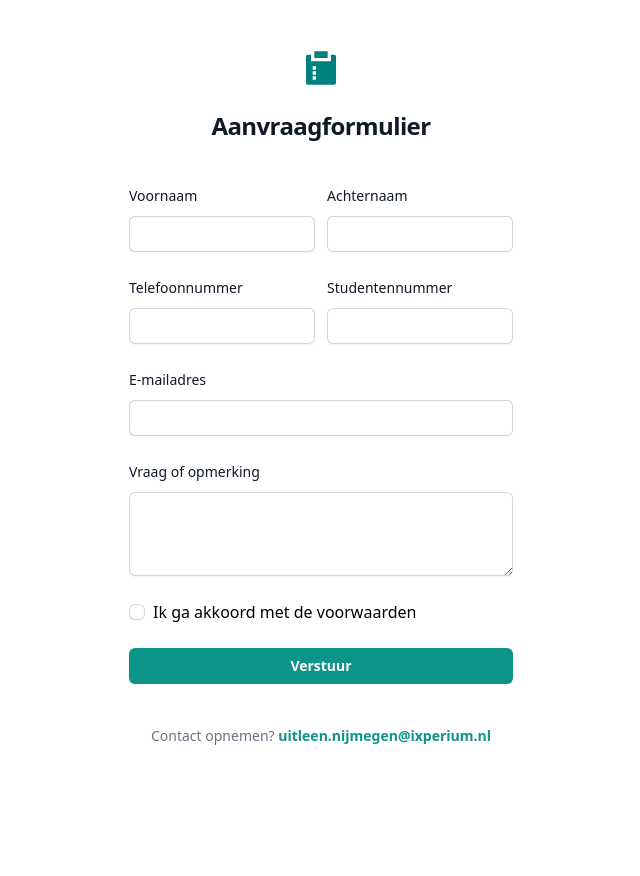
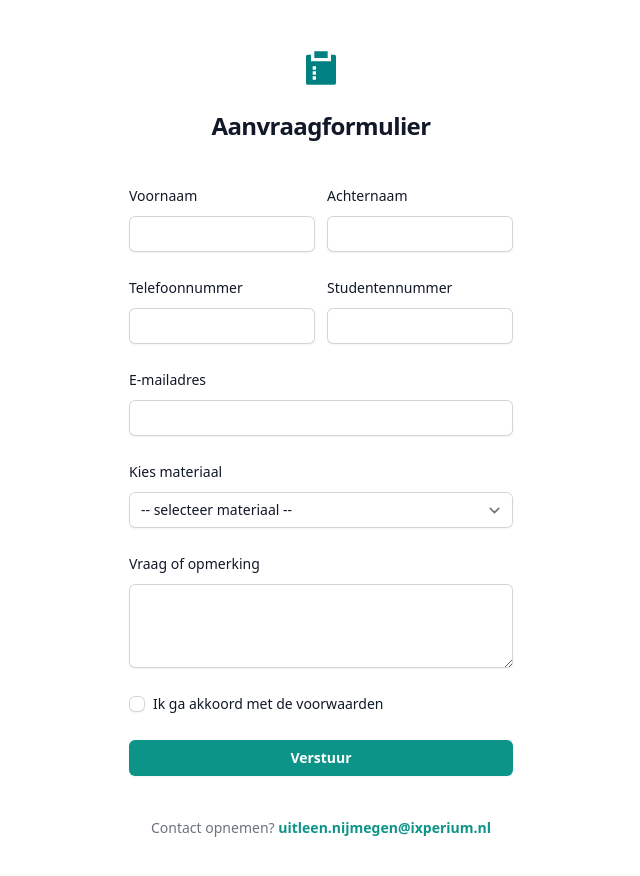
Before and after one commit to maxdevocht/My-First-React-Form, a React (Vite) app: page / in a window 1280 px wide. Shown: the top 876 px of the page, without its empty margins (319-959 px from the left). Before the commit the page ends 800 px from the top, so only its background shows below. Built offline with nearby package versions, Linux system fonts and the light colour scheme.

Commit message:
added select input

```diff
--- a/src/components/Form.jsx
+++ b/src/components/Form.jsx
@@ -2,7 +2,7 @@ import React, { useState } from "react"
 
 export default function Form() {
 
-  const [formData, useFormData] = useState(
+  const [formData, setFormData] = useState(
     {
       firstName: "",
       lastName: "",
@@ -10,15 +10,17 @@ export default function Form() {
       number: "",
       email: "",
       comment: "",
-      checkbox: true
+      checkbox: true,
+      options: ""
     }
   )
 
   function handleChange(event) {
+    const {name, value, type, checked} = event.target
     setFormData(prevFormData => {
       return {
         ...prevFormData,
-        [event.target.name]: event.target.value
+        [name]: type === "checkbox" ? checked : value
       }
     })
   }
@@ -124,6 +126,31 @@ export default function Form() {
               </div>
 
               <div>
+                <label htmlFor="options" className="block text-sm font-medium leading-6 text-gray-900">
+                  Kies materiaal
+                </label>
+                <div className="mt-2">
+                  <select
+                    id="options"
+                    name="options"
+                    required
+                    className="block w-full rounded-md border-0 py-1.5 text-gray-900 shadow-sm ring-1 ring-inset ring-gray-300 placeholder:text-gray-400 focus:ring-2 focus:ring-inset focus:ring-teal-600 sm:text-sm sm:leading-6"
+                    onChange={handleChange}
+                    value={formData.options}
+                  >
+                    <option value="">-- selecteer materiaal --</option>
+                    <option value="beebot">Beebot</option>
+                    <option value="byor">BYOR</option>
+                    <option value="greenscreen">Greenscreen</option>
+                    <option value="ipad">iPad</option>
+                    <option value="lego">Lego Essentials</option>
+                    <option value="osmo">OSMO</option>
+                    <option value="podcastset">Podcastset</option>
+                  </select>
+                </div>
+              </div>
+
+              <div>
                 <label htmlFor="comment" className="block text-sm font-medium leading-6 text-gray-900">
                   Vraag of opmerking
                 </label>
@@ -139,13 +166,14 @@ export default function Form() {
               </div>
 
               <div>
-                <div className="mt-2 flex items-center gap-2">
+                <div className="mt-2 flex items-center gap-2 text-sm font-medium leading-6 text-gray-900">
                   <input
+                    id="checkbox"
                     name="checkbox"
                     type="checkbox"
                     className="block rounded-md border-0 py-1.5 text-gray-900 shadow-sm ring-1 ring-inset ring-gray-300 placeholder:text-gray-400 focus:ring-2 focus:ring-inset focus:ring-teal-600 sm:text-sm sm:leading-6"
                     onChange={handleChange}
-                    value={formData.comment}
+                    value={formData.checkbox}
                   /> Ik ga akkoord met de voorwaarden
                 </div>
               </div>
```
